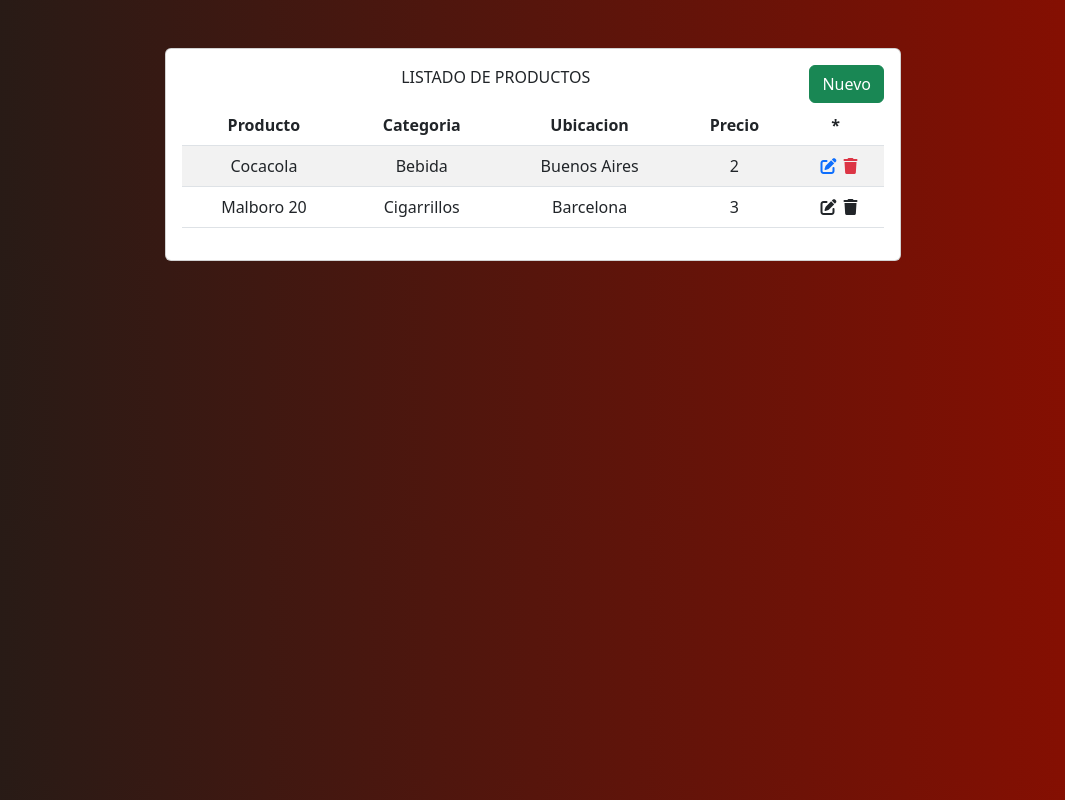
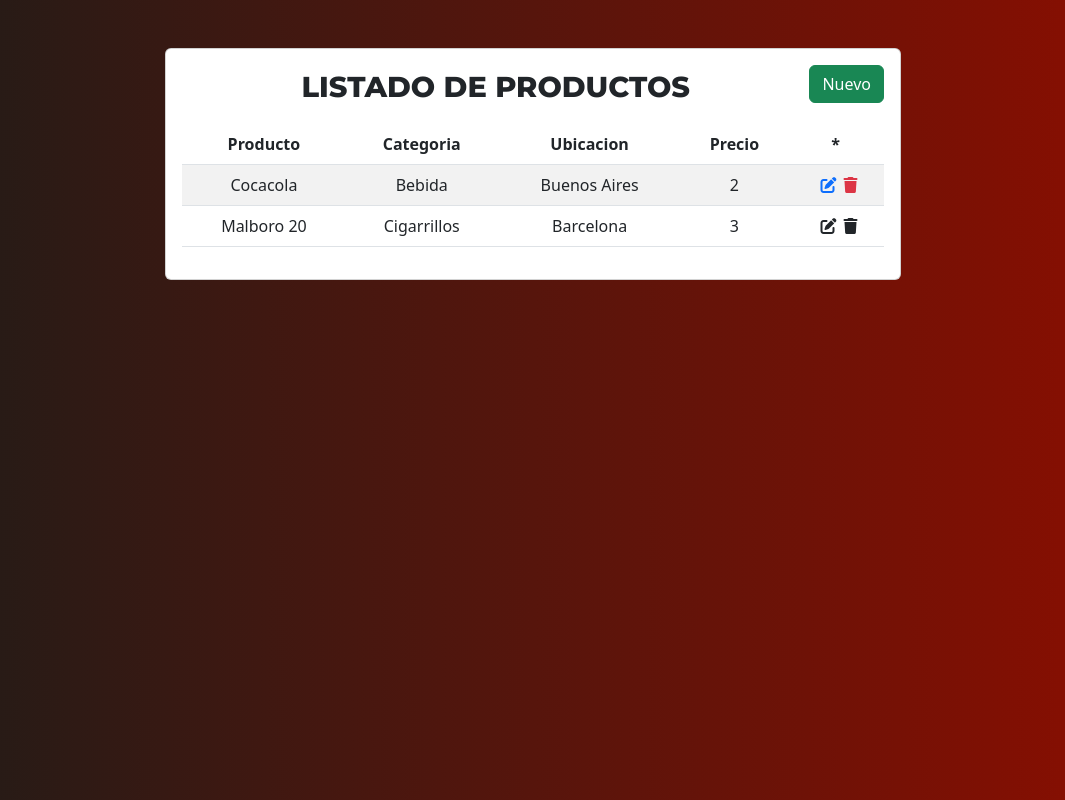
Before and after one commit to Parra14/PracticaMEAN, an Angular app in the folder Productos/cliente/: page / in a window 1280 px wide. Shown: the whole page, without its empty margins (107-1172 px from the left). Built offline with nearby package versions, Linux system fonts and the light colour scheme.

Commit message:
Update styles.css

```diff
--- a/Productos/cliente/src/styles.css
+++ b/Productos/cliente/src/styles.css
@@ -5,3 +5,8 @@ body {
     background: -webkit-linear-gradient(to right, #1F1C18, #8E0E00);  /* Chrome 10-25, Safari 5.1-6 */
     background: linear-gradient(to right, #1F1C18, #8E0E00); /* W3C, IE 10+/ Edge, Firefox 16+, Chrome 26+, Opera 12+, Safari 7+ */
 }
+
+.titulo{
+    font-size: 1.8rem;
+    font-family: 'Montserrat';
+}
```
